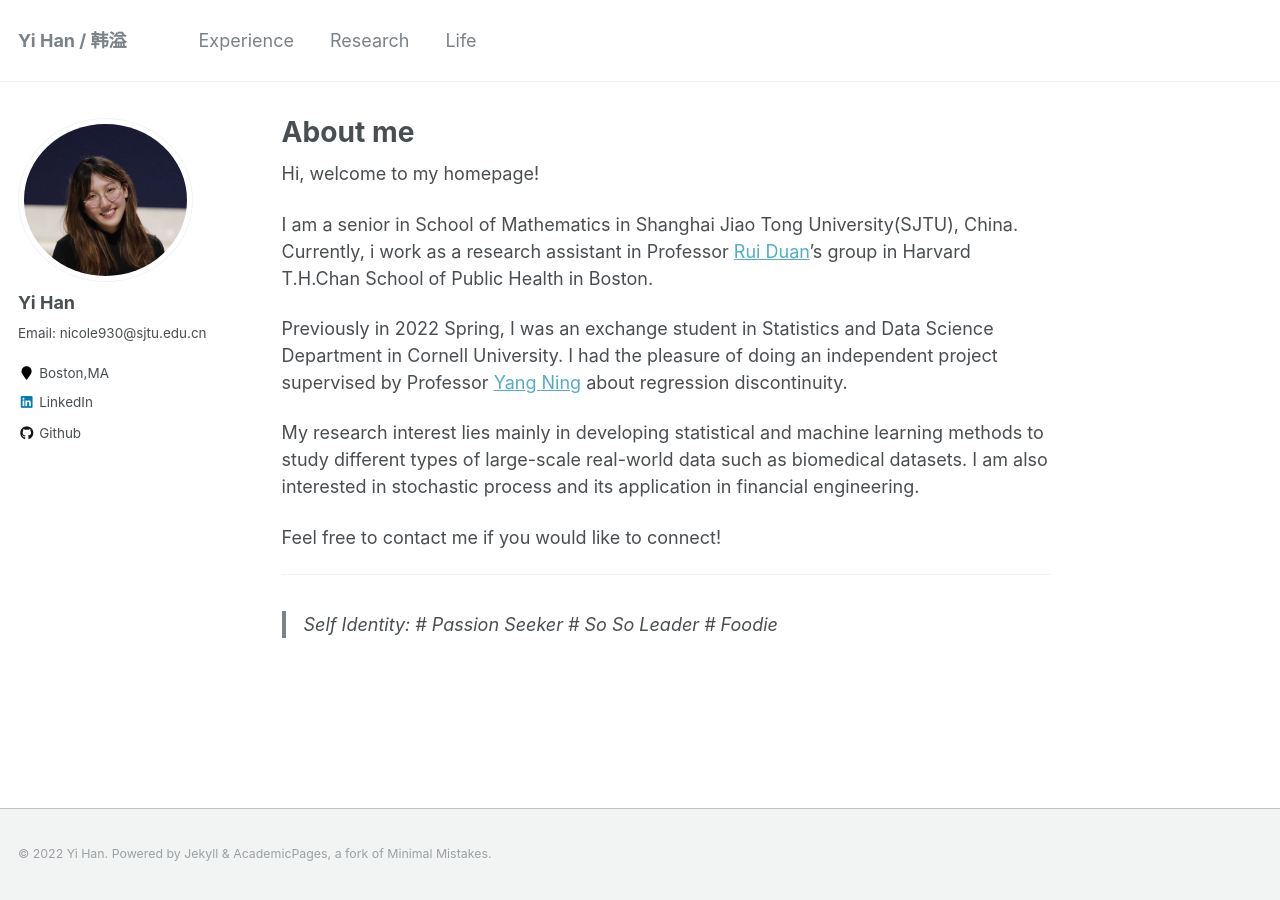
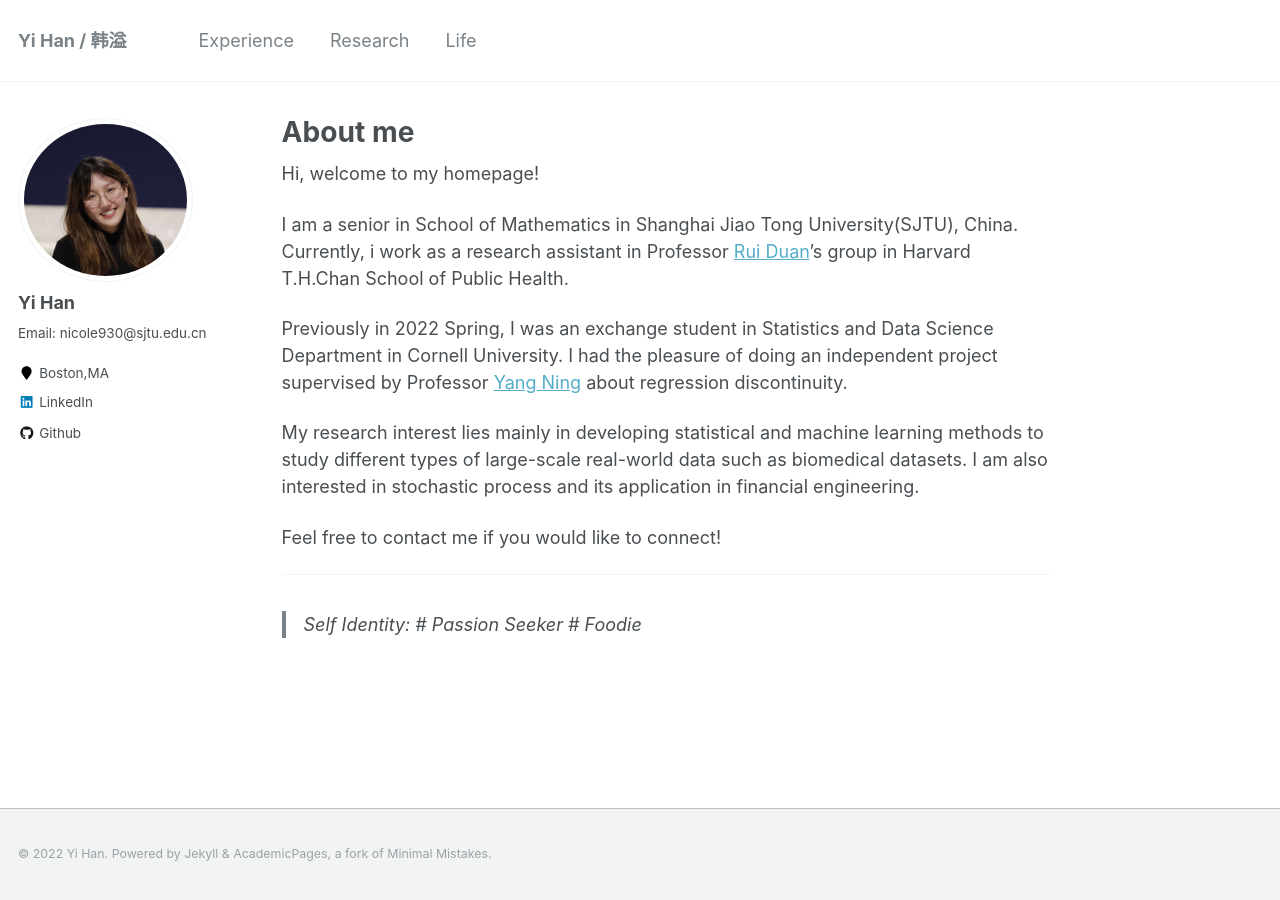
Before and after one commit to yiiihan/yiiihan.github.io, a Jekyll site: the page built from _pages/about.md, in a window 1280 px wide. Built offline with Jekyll 4.4.1, drawn with Linux system fonts in a browser that asks for light colours.

Commit message:
Update about.md

```diff
--- a/_pages/about.md
+++ b/_pages/about.md
@@ -12,7 +12,7 @@ redirect_from:
 
 Hi, welcome to my homepage!
 
-I am a senior in School of Mathematics in Shanghai Jiao Tong University(SJTU), China. Currently, i work as a research assistant in Professor [Rui Duan](https://sites.google.com/view/ruiduan/)'s group in Harvard T.H.Chan School of Public Health in Boston.
+I am a senior in School of Mathematics in Shanghai Jiao Tong University(SJTU), China. Currently, i work as a research assistant in Professor [Rui Duan](https://sites.google.com/view/ruiduan/)'s group in Harvard T.H.Chan School of Public Health.
 
 Previously in 2022 Spring, I was an exchange student in Statistics and Data Science Department in Cornell University. I had the pleasure of doing an independent project supervised by Professor [Yang Ning](https://yangning.stat.cornell.edu) about regression discontinuity.
 
@@ -24,4 +24,4 @@ Feel free to contact me if you would like to connect!
 -------
 
 
-> Self Identity: # Passion Seeker   # So So Leader   # Foodie
+> Self Identity: # Passion Seeker   # Foodie
```
